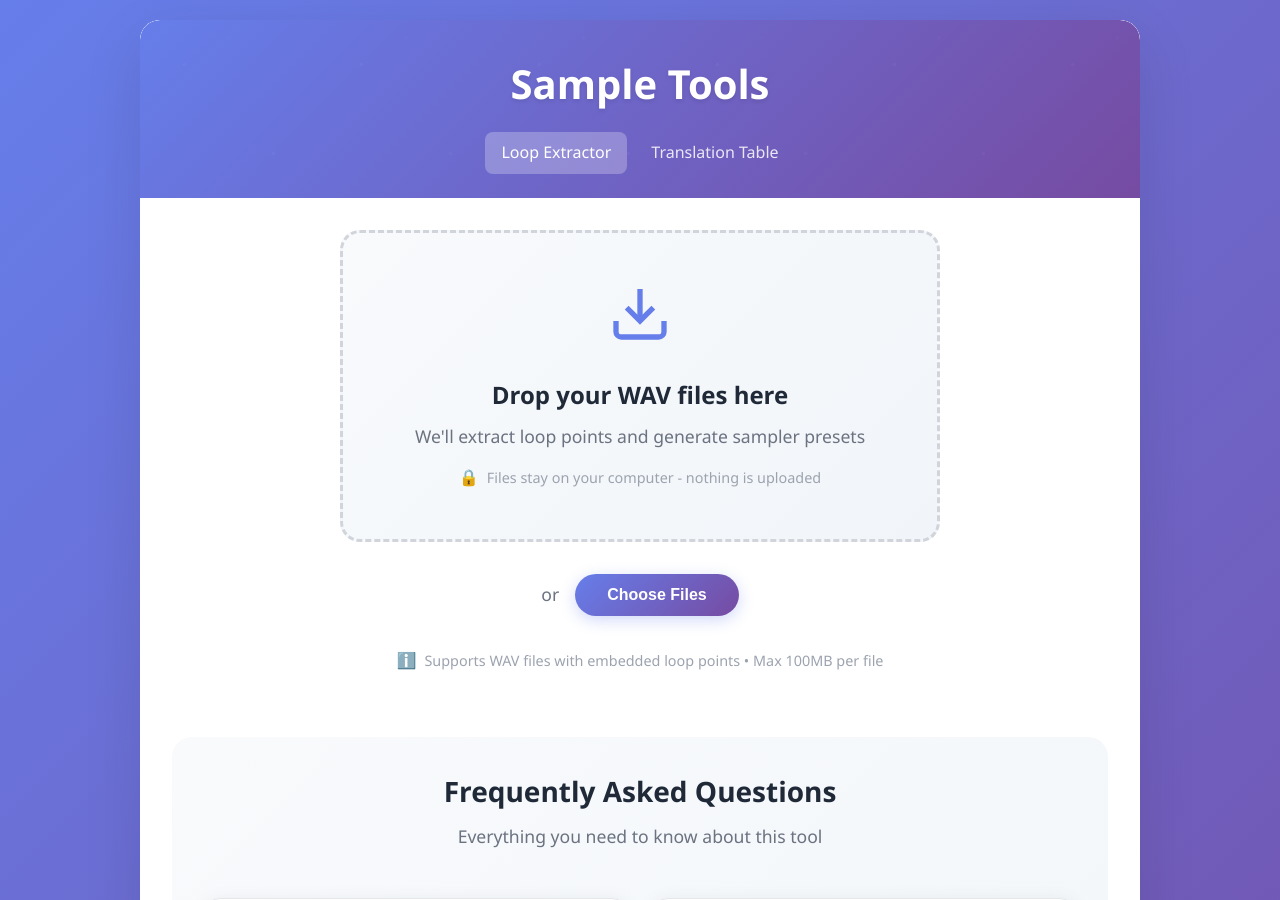
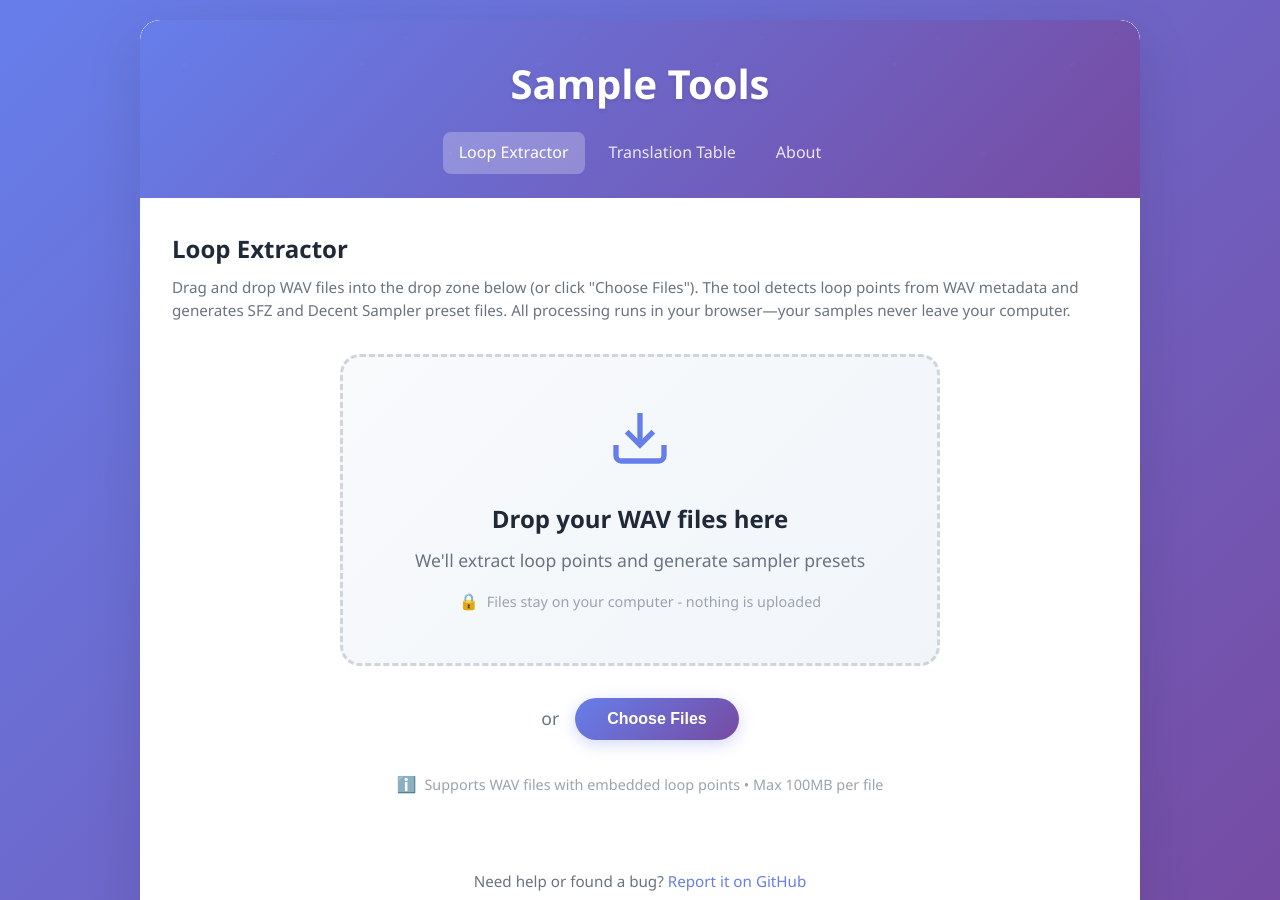
Before and after one commit to MorayM/sample-tools, a Vue app: page / in a window 1280 px wide. Shown: the top 900 px of the page. Built offline with nearby package versions, Linux system fonts and the light colour scheme.

Commit message:
feat: About page

```diff
--- a/src/App.vue
+++ b/src/App.vue
@@ -8,6 +8,9 @@
         </router-link>
         <router-link to="/translation-table" class="nav-link" active-class="nav-link--active">
           Translation Table
+        </router-link>
+        <router-link to="/about" class="nav-link" active-class="nav-link--active">
+          About
         </router-link>
       </nav>
     </header>
--- a/src/components/InfoSection.vue
+++ b/src/components/InfoSection.vue
@@ -3,7 +3,7 @@
     <div class="info-section__header">
       <h2 class="info-section__title">Frequently Asked Questions</h2>
       <p class="info-section__subtitle">
-        Everything you need to know about this tool
+        Everything you need to know about these tools
       </p>
     </div>
 
--- a/src/router.ts
+++ b/src/router.ts
@@ -1,12 +1,14 @@
 import { createRouter, createWebHistory } from 'vue-router'
 import HomeView from './views/HomeView.vue'
 import TranslationTableView from './views/TranslationTableView.vue'
+import AboutView from './views/AboutView.vue'
 
 const router = createRouter({
   history: createWebHistory(),
   routes: [
     { path: '/', name: 'home', component: HomeView },
     { path: '/translation-table', name: 'translation-table', component: TranslationTableView },
+    { path: '/about', name: 'about', component: AboutView },
   ],
 })
 
--- /dev/null
+++ b/src/views/AboutView.vue
@@ -0,0 +1,15 @@
+<template>
+  <div class="about-page">
+    <InfoSection />
+  </div>
+</template>
+
+<script setup lang="ts">
+import InfoSection from '../components/InfoSection.vue'
+</script>
+
+<style scoped>
+.about-page {
+  padding: 2rem;
+}
+</style>
--- a/src/views/HomeView.vue
+++ b/src/views/HomeView.vue
@@ -1,5 +1,15 @@
 <template>
   <div class="main-content">
+    <div class="home-intro">
+      <h2 class="home-intro__title">Loop Extractor</h2>
+      <p class="home-intro__subtitle">
+        Drag and drop WAV files into the drop zone below (or click "Choose
+        Files"). The tool detects loop points from WAV metadata and generates
+        SFZ and Decent Sampler preset files. All processing runs in your
+        browser—your samples never leave your computer.
+      </p>
+    </div>
+
     <FileDropZone @files-selected="handleFilesSelected" />
 
     <div v-if="isProcessing" class="processing">Processing files...</div>
@@ -8,14 +18,20 @@
 
     <ResultsDisplay :sfz="sfz" :dspreset="dspreset" />
 
-    <InfoSection />
+    <footer class="page-footer">
+      <p class="page-footer__text">
+        Need help or found a bug?
+        <a href="https://github.com/MorayM/sample-tools" target="_blank">
+          Report it on GitHub
+        </a>
+      </p>
+    </footer>
   </div>
 </template>
 
 <script setup lang="ts">
 import FileDropZone from '../components/FileDropZone.vue'
 import ResultsDisplay from '../components/ResultsDisplay.vue'
-import InfoSection from '../components/InfoSection.vue'
 import { useSampleProcessor } from '../composables/useSampleProcessor'
 
 const { sfz, dspreset, isProcessing, error, loadNewFiles } =
@@ -29,6 +45,47 @@ async function handleFilesSelected(files: FileList) {
 <style scoped>
 .main-content {
   padding: 2rem;
+}
+
+.home-intro {
+  margin-bottom: 2rem;
+}
+
+.home-intro__title {
+  font-size: 1.5rem;
+  font-weight: 700;
+  color: #1f2937;
+  margin: 0 0 0.5rem 0;
+}
+
+.home-intro__subtitle {
+  font-size: 0.95rem;
+  color: #6b7280;
+  margin: 0;
+  line-height: 1.5;
+}
+
+.page-footer {
+  text-align: center;
+  margin-top: 2rem;
+  padding-top: 1.5rem;
+}
+
+.page-footer__text {
+  color: #6b7280;
+  font-size: 0.95rem;
+  margin: 0;
+}
+
+.page-footer__text a {
+  color: #667eea;
+  text-decoration: none;
+  font-weight: 500;
+}
+
+.page-footer__text a:hover {
+  color: #5a67d8;
+  text-decoration: underline;
 }
 
 .processing {
--- a/src/views/TranslationTableView.vue
+++ b/src/views/TranslationTableView.vue
@@ -74,6 +74,15 @@
       </button>
       <span v-if="copyFeedback" class="copy-feedback">{{ copyFeedback }}</span>
     </div>
+
+    <footer class="page-footer">
+      <p class="page-footer__text">
+        Need help or found a bug?
+        <a href="https://github.com/MorayM/sample-tools" target="_blank">
+          Report it on GitHub
+        </a>
+      </p>
+    </footer>
   </div>
 </template>
 
@@ -303,4 +312,27 @@ async function copyToClipboard() {
   font-size: 0.9rem;
   color: #059669;
 }
+
+.page-footer {
+  text-align: center;
+  margin-top: 2rem;
+  padding-top: 1.5rem;
+}
+
+.page-footer__text {
+  color: #6b7280;
+  font-size: 0.95rem;
+  margin: 0;
+}
+
+.page-footer__text a {
+  color: #667eea;
+  text-decoration: none;
+  font-weight: 500;
+}
+
+.page-footer__text a:hover {
+  color: #5a67d8;
+  text-decoration: underline;
+}
 </style>
```
